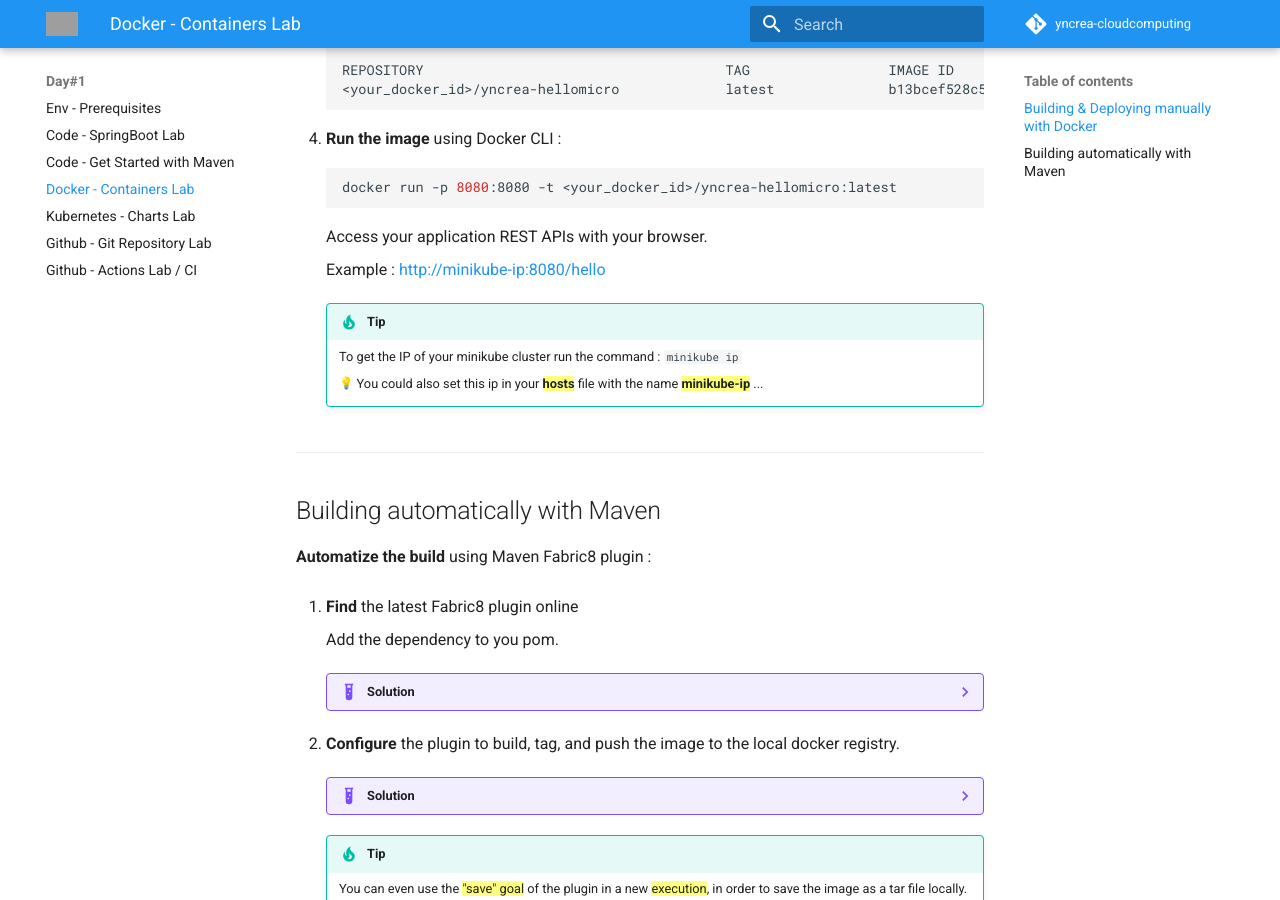
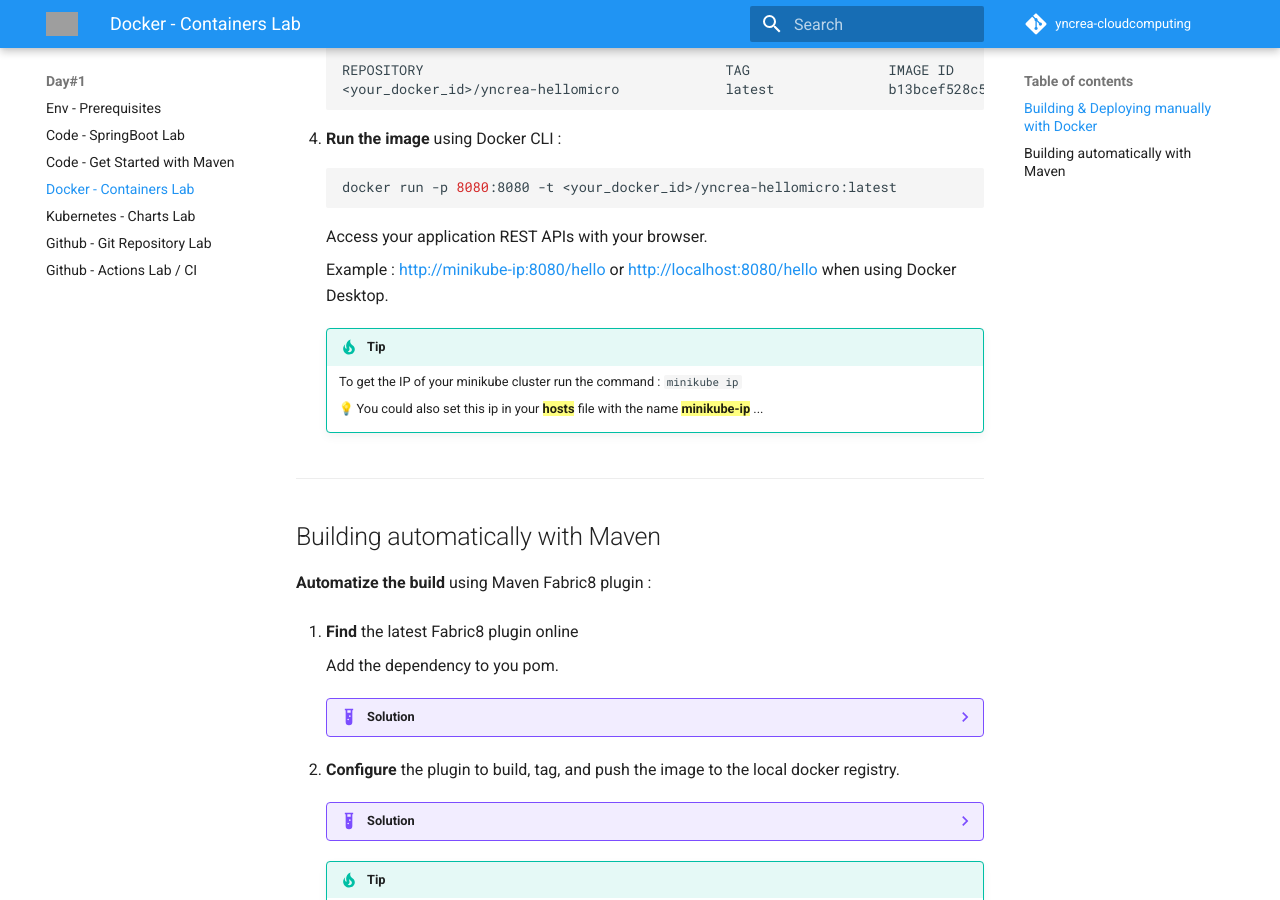
Before and after one commit to jurocknsail/yncrea-cloudcomputing, an MkDocs documentation site: the page built from docs/docker.md, in a window 1280 px wide and 900 px high, scrolled down 1286 px. Built offline with MkDocs 1.6.1 and Material for MkDocs 9.7.7, drawn with Linux system fonts in a browser that asks for light colours; emoji names are drawn with the system emoji font; comment, search, counter and statistics services are not loaded; grey boxes are pictures that could not be loaded.

Commit message:
Update doc

````diff
--- a/docs/docker.md
+++ b/docs/docker.md
@@ -62,7 +62,7 @@
     ```
    Access your application REST APIs with your browser.
 
-    Example : <http://minikube-ip:8080/hello>
+    Example : <http://minikube-ip:8080/hello> or <http://localhost:8080/hello> when using Docker Desktop.
 
     !!! tip
         To get the IP of your minikube cluster run the command :
````
